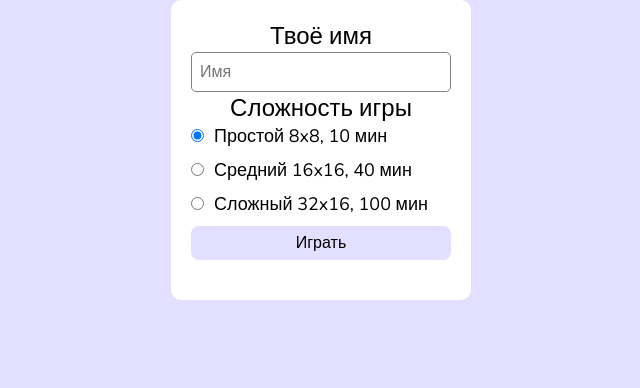
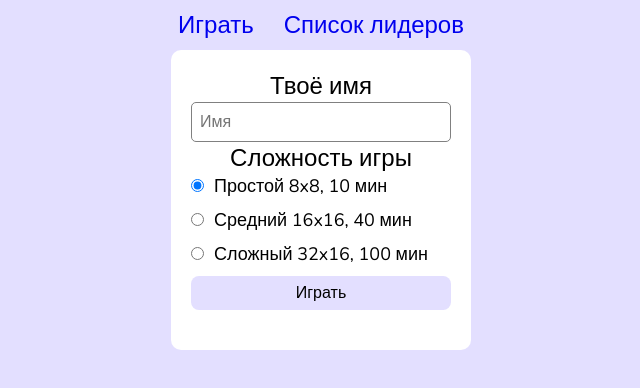
Before and after one commit to g1fteddd/test-task-sweeper, a React (Create React App) app: page / in a window 1280 px wide. Shown: the top 388 px of the page, without its empty margins (319-959 px from the left). Built offline with nearby package versions, Linux system fonts and the light colour scheme.

Commit message:
header & navbar

```diff
--- a/src/App.tsx
+++ b/src/App.tsx
@@ -3,16 +3,17 @@ import { Navigate, Route, Routes } from 'react-router-dom';
 import Main from './pages/Main/Main';
 import Leaderboard from './pages/Leaderboard/Leaderboard';
 import styles from './App.module.scss';
+import Header from './components/Header/Header';
 
-// TODO: сделать красиво
 // TODO: поправить README.md
 // TODO: Постараться сделать допы
-// TODO: смена флажком на мобилке
 // TODO: сделать первым касанием островок
 
 function App() {
 	return (
-		<div className={styles['App']}>
+		<div className={styles['app']}>
+
+			<Header />
 			<Routes>
 				<Route path='/' element={<Main />} />
 				<Route path='/leaderboard' element={<Leaderboard />} />
--- a/src/components/Cell/Cell.module.scss
+++ b/src/components/Cell/Cell.module.scss
@@ -21,8 +21,5 @@
 		box-shadow: none;
 	}
 
-	@media (max-width: 420px) {
-		width: 18px;
-		height: 18px;
-	}
+
 }
--- a/src/components/Cell/Cell.tsx
+++ b/src/components/Cell/Cell.tsx
@@ -3,6 +3,7 @@ import styles from './Cell.module.scss';
 import { ICell } from '../../utils/initializeBoard';
 
 interface ICellProps extends ICell {
+	className: string;
 	onClick: (
 		e: React.MouseEvent<HTMLDivElement>,
 		x: number,
@@ -22,6 +23,7 @@ interface INumberColorMap {
 }
 
 const Cell: React.FC<ICellProps> = ({
+										className,
 										value,
 										isRevealed,
 										isMine,
@@ -55,7 +57,7 @@ const Cell: React.FC<ICellProps> = ({
 		<div
 			className={[
 				styles['cell'],
-				styles[`${isRevealed ? 'open' : ''}`],
+				styles[`${isRevealed ? 'open' : ''}`], className,
 			].join(' ')}
 			onClick={e => onClick(e, x, y)}
 			onContextMenu={e => onRightClick(e, x, y)}
--- a/src/components/GameBoard/GameBoard.module.scss
+++ b/src/components/GameBoard/GameBoard.module.scss
@@ -1,5 +1,31 @@
 .board {
 	.row {
 		display: flex;
+
+
+		.big-cell {
+			width: 32px;
+			height: 32px;
+
+			@media (max-width: 420px) {
+				width: 32px;
+				height: 32px;
+			}
+		}
+
+		.small-cell {
+			width: 32px;
+			height: 32px;
+
+			@media (max-width: 550px) {
+				width: 24px;
+				height: 24px;
+			}
+
+			@media (max-width: 420px) {
+				width: 18px;
+				height: 18px;
+			}
+		}
 	}
 }
--- a/src/components/GameBoard/GameBoard.tsx
+++ b/src/components/GameBoard/GameBoard.tsx
@@ -10,6 +10,7 @@ import showAllCell from '../../utils/showAllCell';
 interface IGameBoardProps extends IDifficulty {
 	board: ICell[][];
 	setBoard: React.Dispatch<React.SetStateAction<ICell[][]>>;
+	flagForMobile: boolean;
 	setIsWin: React.Dispatch<React.SetStateAction<boolean>>;
 	setIsLose: React.Dispatch<React.SetStateAction<boolean>>;
 	setFlagsCount: React.Dispatch<React.SetStateAction<number>>;
@@ -19,6 +20,7 @@ interface IGameBoardProps extends IDifficulty {
 const GameBoard: React.FC<IGameBoardProps> = ({
 												  board,
 												  setBoard,
+												  flagForMobile,
 												  setIsWin,
 												  setIsLose,
 												  setFlagsCount,
@@ -27,28 +29,6 @@ const GameBoard: React.FC<IGameBoardProps> = ({
 												  height,
 												  mines,
 											  }) => {
-	const handleLeftClick = (
-		e: React.MouseEvent<HTMLDivElement>,
-		x: number,
-		y: number,
-	) => {
-		const copyBoard: ICell[][] = cloneBoard(board);
-		const cell = copyBoard[x][y];
-
-		if (cell.isFlag || cell.isQuestion) return;
-
-		if (cell.isMine) {
-			setIsLose(true);
-			setIsRunning(false);
-			// Показываем все клетки
-			const openBoard = showAllCell(board, width, height);
-			setBoard(openBoard);
-		} else {
-			// Открываем соседей
-			openNeighbors(copyBoard, x, y, width, height);
-			setBoard(copyBoard);
-		}
-	};
 
 	const handleRightClick = (
 		e: React.MouseEvent<HTMLDivElement>,
@@ -75,6 +55,35 @@ const GameBoard: React.FC<IGameBoardProps> = ({
 
 		setBoard(copyBoard);
 	};
+	const handleLeftClick = (
+		e: React.MouseEvent<HTMLDivElement>,
+		x: number,
+		y: number,
+	) => {
+
+		if (flagForMobile) {
+			handleRightClick(e, x, y);
+			return;
+		}
+
+		const copyBoard: ICell[][] = cloneBoard(board);
+		const cell = copyBoard[x][y];
+
+		if (cell.isFlag || cell.isQuestion) return;
+
+		if (cell.isMine) {
+			setIsLose(true);
+			setIsRunning(false);
+			// Показываем все клетки
+			const openBoard = showAllCell(board, width, height);
+			setBoard(openBoard);
+		} else {
+			// Открываем соседей
+			openNeighbors(copyBoard, x, y, width, height);
+			setBoard(copyBoard);
+		}
+	};
+
 
 	useEffect(() => {
 		const revealedCells = board
@@ -95,6 +104,7 @@ const GameBoard: React.FC<IGameBoardProps> = ({
 				<div key={rowIndex} className={styles['row']}>
 					{row.map((cellData, colIndex) => (
 						<Cell
+							className={width <= 8 ? styles['big-cell'] : styles['small-cell']}
 							key={colIndex}
 							{...cellData}
 							onClick={handleLeftClick}
--- /dev/null
+++ b/src/components/Header/Header.module.scss
@@ -0,0 +1,7 @@
+.header {
+	display: flex;
+	justify-content: center;
+	align-items: center;
+	width: 100%;
+	min-height: 50px;
+}
--- /dev/null
+++ b/src/components/Header/Header.tsx
@@ -0,0 +1,11 @@
+import React from 'react';
+import styles from './Header.module.scss';
+import Navbar from '../Navbar/Navbar';
+
+const Header = () => {
+	return <header className={styles['header']}>
+		<Navbar />
+	</header>;
+};
+
+export default Header;
--- /dev/null
+++ b/src/components/Navbar/Navbar.module.scss
@@ -0,0 +1,16 @@
+.navbar {
+	display: flex;
+	justify-content: center;
+	align-items: center;
+
+
+	.link {
+		margin-left: 30px;
+		font-size: 24px;
+		text-decoration: none;
+
+		&:first-child {
+			margin-left: 0;
+		}
+	}
+}
--- /dev/null
+++ b/src/components/Navbar/Navbar.tsx
@@ -0,0 +1,17 @@
+import React from 'react';
+import styles from './Navbar.module.scss';
+import { Link } from 'react-router-dom';
+
+
+const Navbar = () => {
+	return <nav className={styles['navbar']}>
+		<Link to='/' className={styles['link']}>
+			Играть
+		</Link>
+		<Link to='/leaderboard' className={styles['link']}>
+			Список лидеров
+		</Link>
+	</nav>;
+};
+
+export default Navbar;
--- a/src/components/ui/Button/Button.tsx
+++ b/src/components/ui/Button/Button.tsx
@@ -2,13 +2,14 @@ import React from 'react';
 import styles from './Button.module.scss';
 
 interface IButtonProps {
+	className?: string;
 	children: React.ReactNode;
 	onClick: (e: React.MouseEvent<HTMLButtonElement>) => void;
 }
 
-const Button: React.FC<IButtonProps> = ({ children, onClick }) => {
+const Button: React.FC<IButtonProps> = ({ className, children, onClick }) => {
 	return (
-		<button className={styles['button']} onClick={onClick}>
+		<button className={`${styles['button']} ${className}`} onClick={onClick}>
 			{children}
 		</button>
 	);
--- a/src/layouts/Game/Game.module.scss
+++ b/src/layouts/Game/Game.module.scss
@@ -1,31 +1,10 @@
-//.game {
-//	width: 300px;
-//	height: 300px;
-//	margin: 0 auto;
-//	padding: 10px;
-//	background-color: white;
-//	border-radius: 10px;
-//	text-align: center;
-//
-//	.panel {
-//		.result {
-//			padding: 5px;
-//			border-radius: 5px;
-//			border: 1px solid rgb(227, 223, 255);
-//			font-size: 16px;
-//		}
-//	}
-//}
-
 .game {
 	display: flex;
 	justify-content: center;
 	align-items: center;
 	flex-direction: column;
 	text-align: center;
-	//min-height: 100vh;
 	width: 100%;
-	padding: 20px;
 
 	.panel {
 		background-color: white;
@@ -45,14 +24,20 @@
 			.lose {
 				color: red;
 			}
+
+			& ~ * {
+				margin-top: 10px;
+			}
 		}
 
 		& + * {
 			margin-top: 10px;
 		}
+
+		.active-button-mobile {
+			background-color: rgb(171, 173, 234);
+		}
+
 	}
 
-	@media (max-width: 768px) {
-		padding: 10px;
-	}
 }
--- a/src/layouts/Game/Game.tsx
+++ b/src/layouts/Game/Game.tsx
@@ -17,6 +17,9 @@ const Game: React.FC = () => {
 	const { name, gameDifficulty } = useSelector(settingsSelector);
 	const { users } = useSelector(usersSelector);
 
+	const widthWindow = document.documentElement.clientWidth;
+	const [flagForMobile, setFlagForMobile] = useState(false);
+
 	const [isWin, setIsWin] = useState(false);
 	const [isLose, setIsLose] = useState(false);
 
@@ -35,6 +38,8 @@ const Game: React.FC = () => {
 
 		setTime(0);
 		setIsRunning(true);
+
+		setFlagForMobile(false);
 
 		setFlagsCount(0);
 
@@ -75,6 +80,7 @@ const Game: React.FC = () => {
 		}
 	}, [isWin]);
 
+
 	return (
 		<>
 			<div className={styles['game']}>
@@ -101,14 +107,21 @@ const Game: React.FC = () => {
 						)}
 					</div>
 					<Button onClick={resetGame}>Перезапуск игры</Button>
+
 					<Button onClick={goToSettings}>
 						Вернуться к настройкам
 					</Button>
+					{widthWindow <= 768 && <>
+						<Button
+							className={flagForMobile ? styles['active-button-mobile'] : ''}
+							onClick={() => setFlagForMobile(prev => !prev)}>{'🚩 / ❓'}</Button>
+					</>}
 				</div>
 
 				<GameBoard
 					board={board}
 					setBoard={setBoard}
+					flagForMobile={flagForMobile}
 					setIsWin={setIsWin}
 					setIsLose={setIsLose}
 					setFlagsCount={setFlagsCount}
```
Lines whose indentation alone changed are shown as unchanged.
